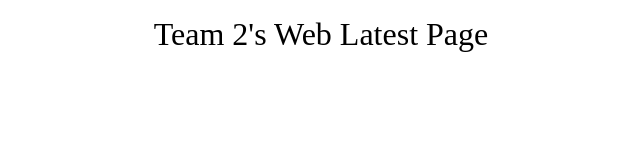
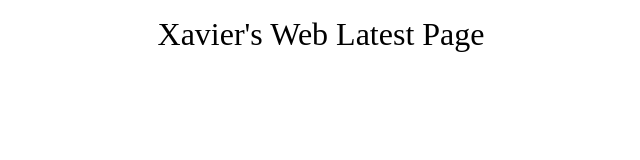
Before and after one commit to xbuniak/httpd, a plain HTML site: page index.html in a window 1280 px wide. Shown: the full height of the page, 319-959 px from the left. Drawn offline with Linux system fonts and the light colour scheme.

Commit message:
Update index.html

```diff
--- a/index.html
+++ b/index.html
@@ -7,7 +7,7 @@
 	</head>
 
 <body>
-	<header id="header"><p><font size="+3"><center>Team 2's Web Latest Page</center></font></p></header>
+	<header id="header"><p><font size="+3"><center>Xavier's Web Latest Page</center></font></p></header>
 </body>
 
 </html>
```
